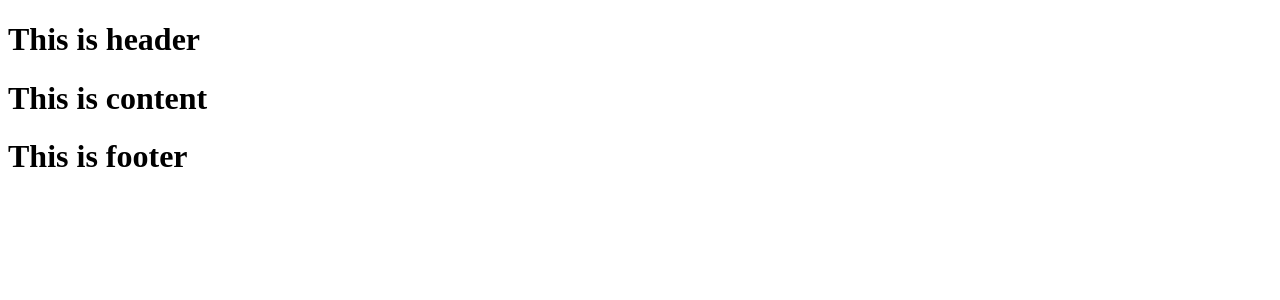
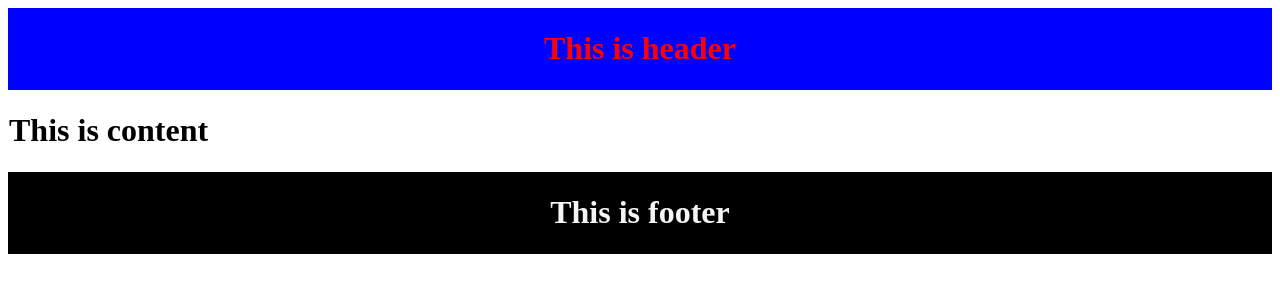
Before and after one commit to Technology-Community/Technology-Community.github.io, a PHP site: page / in a window 1280 px wide. Shown: the top 300 px of the page. Run offline with PHP 8.4, Linux system fonts and the light colour scheme.

Commit message:
Update main.css

```diff
--- a/assets/css/main.css
+++ b/assets/css/main.css
@@ -2,3 +2,26 @@ body,
 html {
   min-height: 100%;
 }
+
+.header {
+  border: 1px;
+  padding: 1px;
+  text-align: center;
+  color: red;
+  background-color: blue;
+
+}
+
+.content {
+  border: 1px;
+  padding: 1px;
+
+}
+
+.footer {
+  border: 1px;
+  padding: 1px;
+  text-align: center;
+  color: whitesmoke;
+  background-color: black;
+}
```
